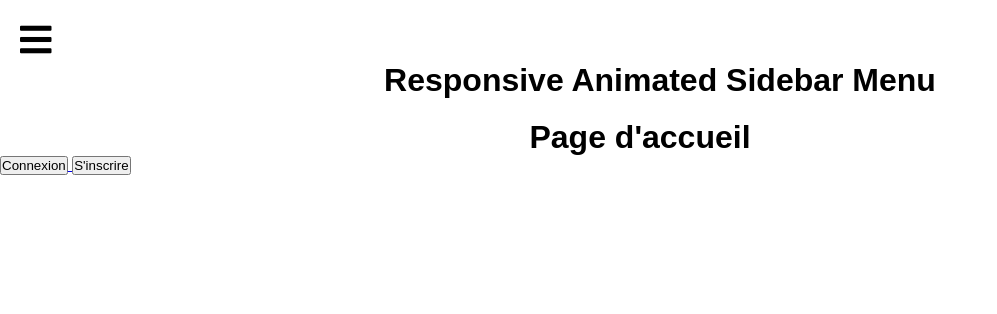
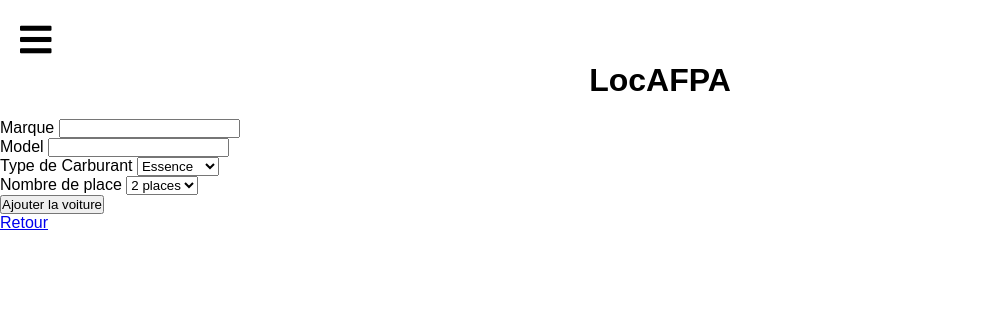
Before and after one commit to Jimmy2507/ProjetLocation, a PHP site: page /index.php?page=FormAjoutVoiture in a window 1280 px wide. Shown: the top 314 px of the page, without its empty margins (0-997 px from the left). Run offline with PHP 8.4, Linux system fonts and the light colour scheme; some libraries are stand-ins or nearby versions.

Commit message:
Gestion Voiture & user

```diff
--- a/SiteLocation/PHP/MODEL/UserManager.Class.php
+++ b/SiteLocation/PHP/MODEL/UserManager.Class.php
@@ -14,14 +14,15 @@ class UserManager{
     }
 
     public static function update(User $objet){
-	    $db = DbConnect::getDb();	$q = $db->prepare("UPDATE User SET ** WHERE **");
-        $q->bindValue(":idUser",$objet->getIdUser());
+	    $db = DbConnect::getDb();	$q = $db->prepare("UPDATE User SET prenomUser=:prenomUser,password=:password,nomUser=:nomUser,mailUser:mailUser,numTel=:numTel,idRole=:idRole WHERE idUser=:idUser");
+
         $q->bindValue(":prenomUser",$objet->getPrenomUser());
         $q->bindValue(":password",$objet->getPassword());
         $q->bindValue(":nomUser",$objet->getNomUser());
         $q->bindValue(":mailUser",$objet->getMailUser());
         $q->bindValue(":numTel",$objet->getNumTel());
         $q->bindValue(":idRole",$objet->getIdRole());
+        $q->bindValue(":idUser",$objet->getIdUser());
 	    $q->execute();
     }
 
--- a/SiteLocation/PHP/VIEW/Accueil.php
+++ b/SiteLocation/PHP/VIEW/Accueil.php
@@ -1,8 +1 @@
 <h1>Page d'accueil</h1>
-
-<a href="?page=connexion">
-<button>Connexion</button>
-</a>
-<a href="?page=inscription">
-<button>S'inscrire</button>
-</a>
--- /dev/null
+++ b/SiteLocation/PHP/VIEW/ActionAjoutVoiture.php
@@ -0,0 +1,5 @@
+<?php
+$erreur=false;
+$v = new Voiture($_POST);
+VoitureManager::add($v);
+header('location:?page=PageAdmin');
--- /dev/null
+++ b/SiteLocation/PHP/VIEW/FormAjoutVoiture.php
@@ -0,0 +1,33 @@
+<?php
+?>
+    <form action="index.php?page=ActionAjoutVoiture" method="POST">
+        <div>
+            <label for="marqueVoiture">Marque</label>
+            <input type="text" name="marqueVoiture" require/>
+        </div>
+        <div>
+            <label for="modelVoiture">Model</label>
+            <input type="text" name="modelVoiture" require/>
+        </div>
+        <div>
+            <label for="typeCarburant">Type de Carburant</label>
+            <select name="typeCarburant">
+                <option value="Essence">Essence</option>
+                <option value="Diesel">Diesel</option>
+                <option value="Electrique">Electrique</option>
+            </select>
+        </div>
+        <div>
+            <label for="nbPlace">Nombre de place</label>
+            <select name="nbPlace">
+                <option value="2">2 places</option>
+                <option value="5">5 places</option>
+                <option value="7">7 places</option>
+            </select>
+        </div>
+        <div>
+            <button type="submit">Ajouter la voiture</button>
+        </div>
+    </form>
+
+<a href="?page=PageAdmin" class=" crudBtn crudBtnRetour">Retour</a>
--- a/SiteLocation/PHP/VIEW/Head.php
+++ b/SiteLocation/PHP/VIEW/Head.php
@@ -39,12 +39,13 @@
         <a href="#" class="close" onclick="closeSlideMenu()">
             <i class="fas fa-times"></i>
         </a>
-        <a href="">Accueil</a>
+        <a href="?page=default">Accueil</a>
         <a href="">Réservation</a>
-        <a href="">Connexion</a>
+        <a href="?page=connexion">Connexion</a>
+        <a href="?page=inscription">S'inscrire</a>
         <a href="">Nous contacter</a>
     </div>
-    <h1>Responsive Animated Sidebar Menu</h1>
+    <h1>LocAFPA</h1>
     </div>
 
 <script>
--- a/SiteLocation/PHP/VIEW/ListeUser.php
+++ b/SiteLocation/PHP/VIEW/ListeUser.php
@@ -6,9 +6,9 @@
           echo '
                 <div class="username">Prenom:'.$u->getPrenomUser().'</div>
                 <div class="Utilisateur">
-                    <a href="?page=FormUser&mode=detail&id='.$u->getIdUser().'"><button class="btn">Detail</button></a>
-                    <a href="?page=FormUser&mode=modifier&id='.$u->getIdUser().'"><button class="btn">Modifier</button></a>
-                    <a href="?page=FormUser&mode=supprimer&id='.$u->getIdUser().'"><button class="btn">Supprimer</button></a>
+                    <a href="?page=FormGestion&mode=detail&id='.$u->getIdUser().'"><button class="btn">Detail</button></a>
+                    <a href="?page=FormGestion&mode=modifier&id='.$u->getIdUser().'"><button class="btn">Modifier</button></a>
+                    <a href="?page=FormGestion&mode=supprimer&id='.$u->getIdUser().'"><button class="btn">Supprimer</button></a>
                 </div> ';
         }
     }else{
--- a/SiteLocation/PHP/VIEW/PageAdmin.php
+++ b/SiteLocation/PHP/VIEW/PageAdmin.php
@@ -2,6 +2,9 @@
 <a href="?page=ListeUser">
 <button>Gestion des utilisateurs</button>
 </a>
+<a href="?page=FormAjoutVoiture">
+<button>Ajout voiture</button>
+</a>
 <a href="?page=deconnexion">
 <button>Deconnexion</button>
 </a>
--- a/SiteLocation/index.php
+++ b/SiteLocation/index.php
@@ -38,6 +38,10 @@ $routes =[
     "pageCo"=>["PHP/VIEW/","pageCo","xx"],
     "PageAdmin"=>["PHP/VIEW/","pageAdmin","Page Administrateur"],
     "ListeUser"=>["PHP/VIEW/","listeUser","Liste des Utilisateur"],
+    "FormGestion"=>["PHP/VIEW/","FormGestion","Formulaire Gestion Utilisateur"],
+    "ActionUser"=>["PHP/VIEW/","ActionUser","Action Gestionnaire Utilisateur"],
+    "FormAjoutVoiture"=>["PHP/VIEW/","FormAjoutVoiture","xx"],
+    "ActionAjoutVoiture"=>["PHP/VIEW/","ActionAjoutVoiture","xx"],
 ];
 
 if (isset($_GET["page"]))
```
Also changed, not shown: SiteLocation/PHP/VIEW/ActionUser.php (added, +17 -0 lines), SiteLocation/PHP/VIEW/FormGestion.php (added, +100 -0 lines), SiteLocation/PHP/VIEW/pageCo.php (+5 -5 lines).
